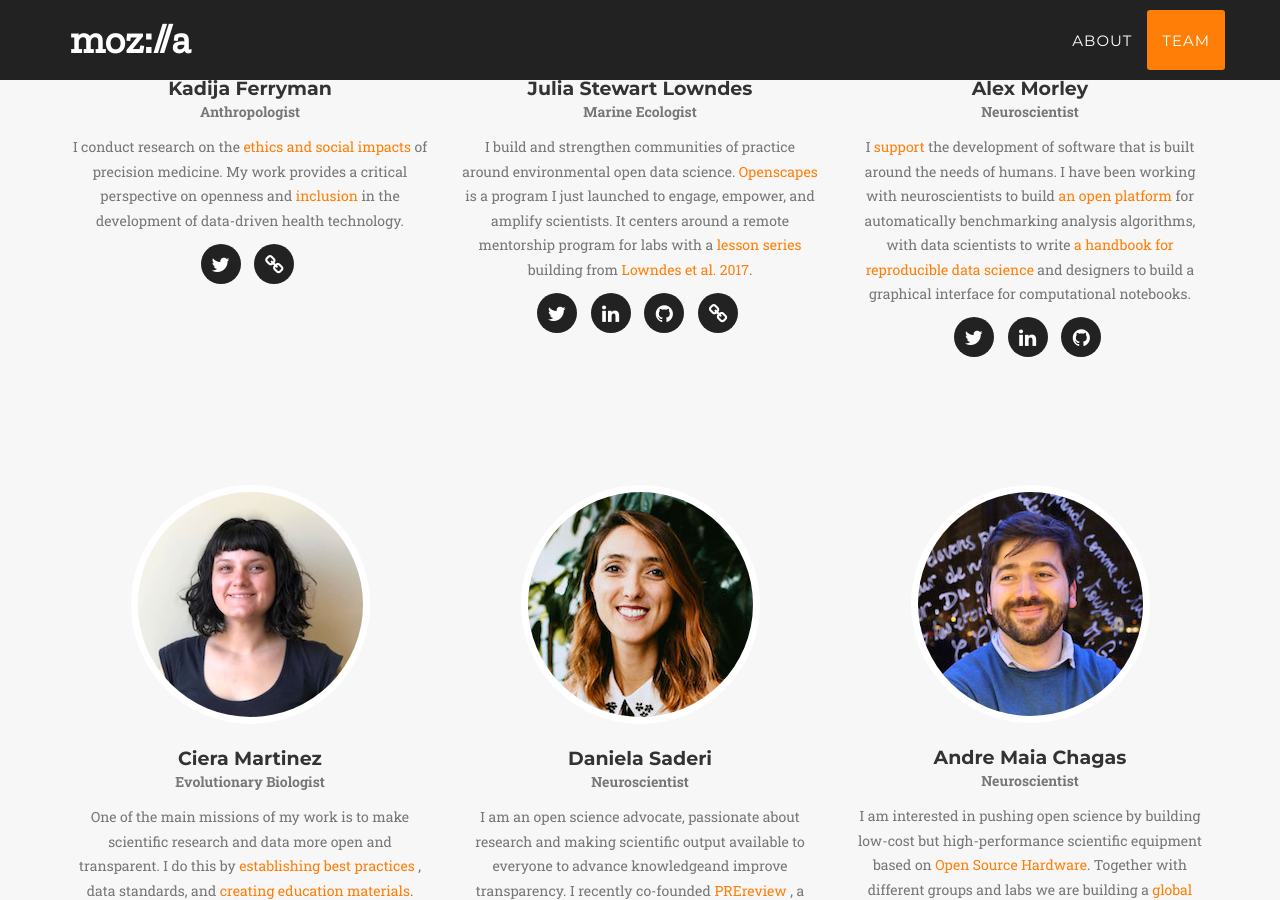
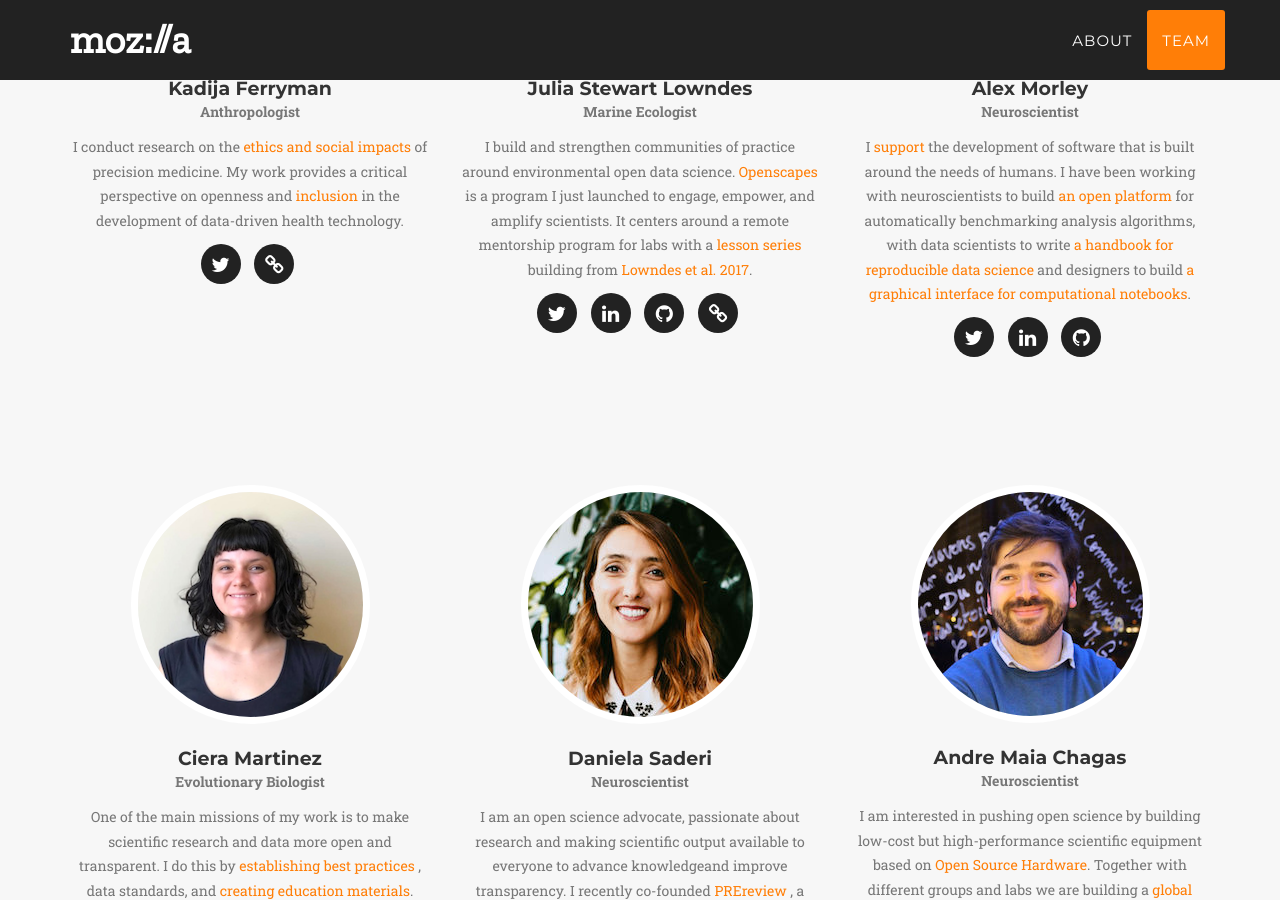
Before and after one commit to iamciera/mozillasci2019, a Jekyll site: the page built from index.html, in a window 1280 px wide and 900 px high, scrolled down 1809 px. Built offline with Jekyll 4.4.1, drawn with Linux system fonts in a browser that asks for light colours; some web fonts are replaced; part of the change alters nothing that is shown.

Commit message:
Add new link to alex's blurb

```diff
--- a/_config.yml
+++ b/_config.yml
@@ -35,7 +35,7 @@ people:
 - name: Alex Morley
   pic: Alex
   position: Neuroscientist
-  text: I <a href="https://alexmorley.me/Back-Your-Scientific-Stack/">support</a> the development of software that is built around the needs of humans. I have been working with neuroscientists to build <a href="https://users.flatironinstitute.org/~magland/docs/"> an open platform </a> for automatically benchmarking analysis algorithms, with data scientists to write <a href="https://www.turing.ac.uk/research/research-projects/turing-way-handbook-reproducible-data-science"> a handbook for reproducible data science </a>and designers to build a graphical interface for computational notebooks.
+  text: I <a href="https://alexmorley.me/Back-Your-Scientific-Stack/">support</a> the development of software that is built around the needs of humans. I have been working with neuroscientists to build <a href="https://users.flatironinstitute.org/~magland/docs/"> an open platform </a> for automatically benchmarking analysis algorithms, with data scientists to write <a href="https://www.turing.ac.uk/research/research-projects/turing-way-handbook-reproducible-data-science"> a handbook for reproducible data science </a>and designers to build <a href="https://github.com/alexmorley/graphical-notebooks">a graphical interface for computational notebooks</a>.
   social:
     - title: twitter
       url: https://twitter.com/alex__morley
```
